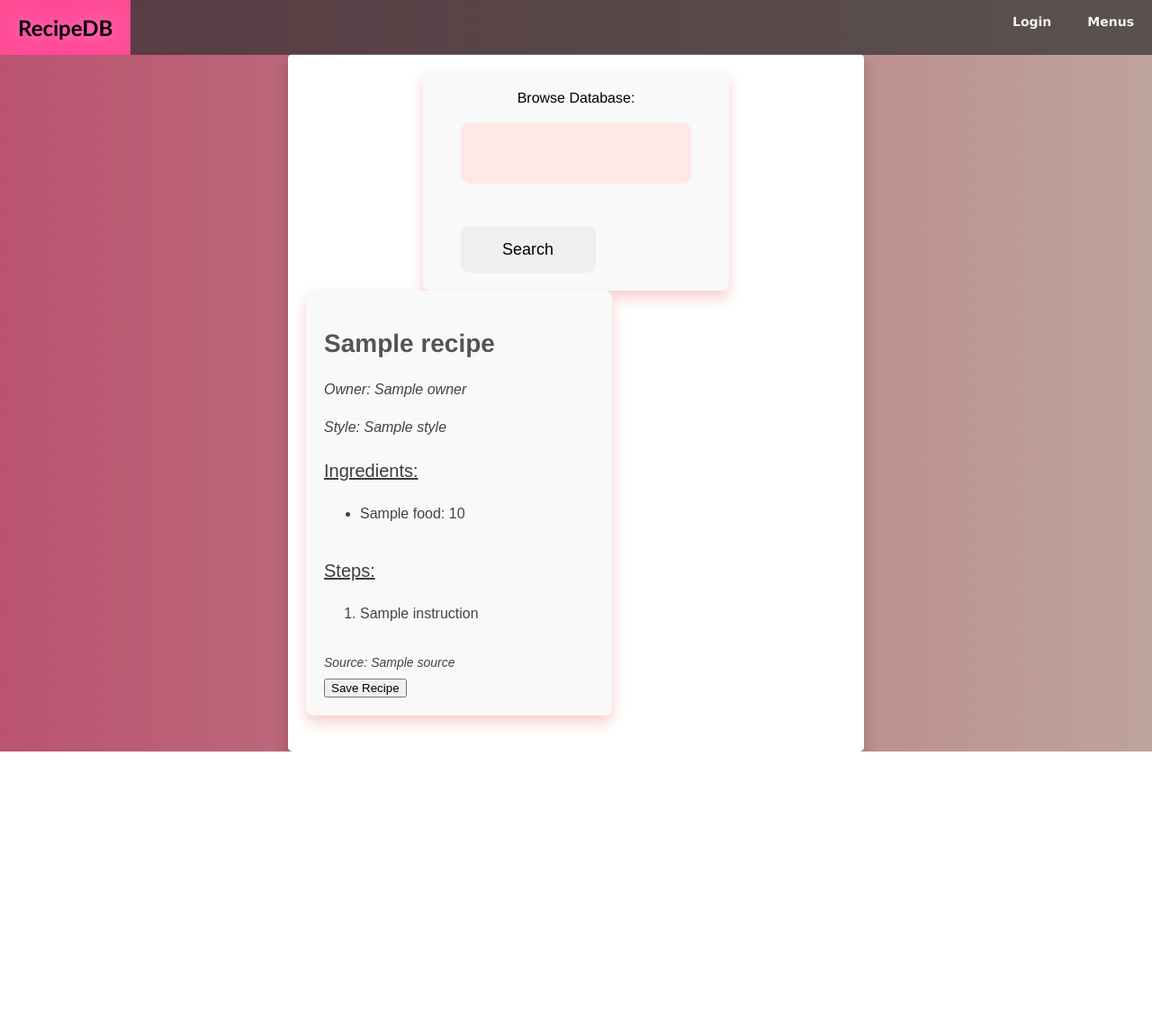
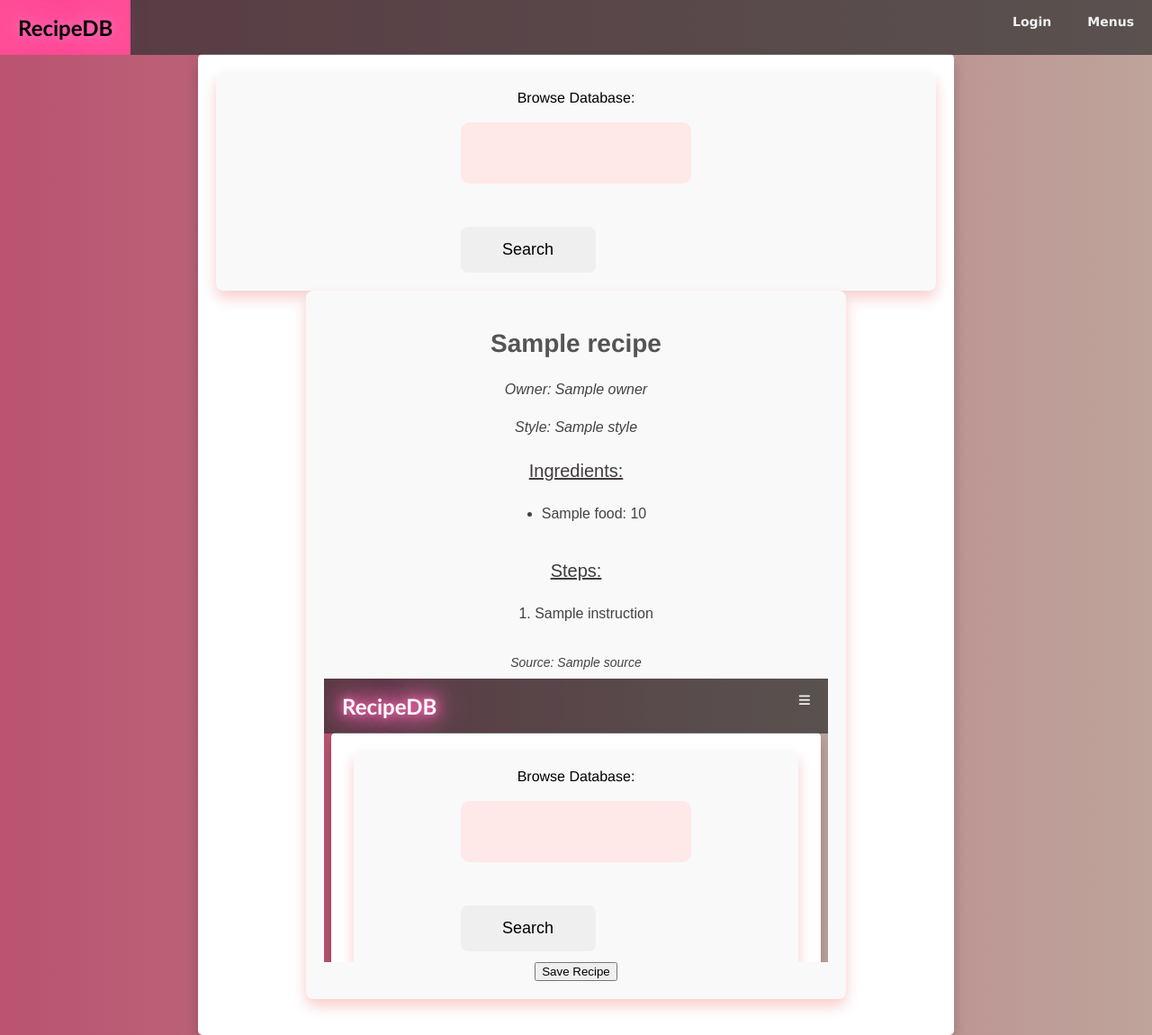
Before and after one commit to JaimeGOTU/recipeDB, a Flask app: template templates/browse_recipes.html in a window 1280 px wide. Shown: the whole page at 90% size. Before the commit the page ends 835 px from the top, so only its background shows below. Run offline with Flask 3, Linux system fonts and the light colour scheme; the template is opened without the code that fills it: most values are stand-ins (such as "Sample title", 1, 10 or a date in 2020); some web fonts are replaced.

Commit message:
fixing css for newly added templates

```diff
--- a/controller/main.py
+++ b/controller/main.py
@@ -145,6 +145,7 @@ def my_recipes():
         recipes = database.get_my_recipes(get_username(email))
         for recipe in recipes:
             recipe['Steps'] = json.loads(recipe['Steps'])
+            recipe['youtube_link'] = recipeapi.get_youtubelink_parser(recipe['RecName'])
         print(recipes)
     return render_template('my_recipes.html', active_page='my_recipes', name=name, email=email, picture=picture, recipes=recipes)
 
@@ -158,6 +159,10 @@ def browse_recipes():
         name = current_user.name
         email = current_user.email
         picture = current_user.picture
+        recipes = database.get_my_recipes(get_username(email))
+        for recipe in recipes:
+            recipe['Steps'] = json.loads(recipe['Steps'])
+            recipe['youtube_link'] = recipeapi.get_youtubelink_parser(recipe['RecName'])
     return render_template('browse_recipes.html', active_page='browse_recipes', name=name, email=email, picture=picture)
 
 @main.route('/menus',methods=['GET', 'POST'])
--- a/static/style.css
+++ b/static/style.css
@@ -131,9 +131,6 @@ tr:hover {
     }
 }
 
-.large-text {
-    font-size: 1.6em;  /* smaller text */
-}
 
 /* Responsive design for smaller screens */
 @media (max-width: 768px) {
@@ -180,7 +177,7 @@ tr:hover {
     padding: 20px;
     border-radius: 8px;
     box-shadow: 0px 8px 16px 0px rgb(248, 205, 205);
-    width: 50%;
+    width: auto;
     display: flex;
     flex-direction: column;
     align-items: center;
@@ -259,6 +256,7 @@ tr:hover {
     flex-direction: column;
     align-items: center;
     padding: 20px;
+    text-align: left;
 }
 
 .recipe-card {
@@ -266,11 +264,11 @@ tr:hover {
     padding: 20px;
     border-radius: 8px;
     box-shadow: 0px 8px 16px 0px rgb(248, 205, 205);
-    width: 50%;
+    width: auto;
     margin-bottom: 20px;
     display: flex;
     flex-direction: column;
-    align-items: flex-start;
+    align-items: center;
     text-align: left;
     min-width: 300px;
     max-width: 800px;
@@ -325,8 +323,8 @@ tr:hover {
 }
 
 .entry-container {
-    width: 80%;
-    max-width: 600px;
+    width: auto;
+    max-width: 800px;
     margin: 0 auto;
     padding: 20px;
     box-shadow: 0px 8px 16px 0px rgba(0,0,0,0.2);
@@ -391,7 +389,12 @@ tr:hover {
     transform: scale(1.05);
 }
 
-
+#searchResults {
+    display: flex;
+    flex-direction: column;
+    align-items: center;
+    text-align: left;
+}
 
 .user-account {
     margin: 100px
@@ -434,3 +437,25 @@ tr:hover {
     color: #ffffff;
     text-shadow: 0 0 10px #ff69b4, 0 0 20px #ff69b4, 0 0 30px #ff69b4, 0 0 40px #ff69b4;
 }
+
+#recipe {
+    font-size: 16px;
+    color: #000000;
+    background: #ffe8e8;
+    border: none;
+    outline: none;
+    border-radius: 10px;
+    padding: 10px;
+    width: 80%;
+    margin-bottom: 20px;
+    box-shadow: 0px 8px 16px 0px rgb(248, 205, 205);
+    transition: transform 0.3s ease;
+}
+
+#recipe:focus {
+    transform: scale(1.05);
+}
+
+#recipe option {
+    padding: 10px;
+}
--- a/templates/browse_recipes.html
+++ b/templates/browse_recipes.html
@@ -35,6 +35,10 @@
                                 {% endfor %}
                             </ol>
                             <p class="recipe-source">Source: {{ recipe.Source }}</p>
+                            <!-- Embed YouTube video -->
+                            {% if recipe.youtube_link %}
+                                <iframe width="560" height="315" src="{{ recipe.youtube_link }}" frameborder="0" allow="autoplay; encrypted-media" allowfullscreen></iframe>
+                            {% endif %}
                             <button class="save-recipe-button">Save Recipe</button>
                         </div>
                     {% endfor %}
@@ -97,7 +101,7 @@
                                 }
                                 html += '</ol>';
                                 html += '<p class="recipe-source">Source: ' + recipe.Source + '</p>';
-                                html += '<button class="save-recipe-button" data-recipe-name="' + recipe.RecName + '">Save Recipe</button>';
+                                html += '<button class="select-recipe-button" data-recipe-name="' + recipe.RecName + '">Save Recipe</button>';
                                 html += '</div>';
                             });
                         }
--- a/templates/my_recipes.html
+++ b/templates/my_recipes.html
@@ -25,7 +25,11 @@
                             {% endfor %}
                         </ol>
                         <p class="recipe-source">Source: {{ recipe.Source }}</p>
-                        <button class="delete-recipe-button">Delete Recipe</button>
+                        <!-- Embed YouTube video -->
+                        {% if recipe.youtube_link %}
+                            <iframe width="560" height="315" src="{{ recipe.youtube_link }}" frameborder="0" allow="autoplay; encrypted-media" allowfullscreen></iframe>
+                        {% endif %}
+                        <button class="select-recipe-button">Delete Recipe</button>
                     </div>
                 {% endfor %}
             {% endif %}
--- a/templates/navbar.html
+++ b/templates/navbar.html
@@ -16,7 +16,7 @@
     <a href="/browse_recipes" class="recipe-option">Browse Recipes</a>
     <a href="/my_recipes" class="recipe-option">My Recipes</a>
     <img class="user-icon" src="{{picture}}" alt="User Image">
-    <a href="/profile" class="user-banner"> Lets get cooking, {{name}}!</a>
+    <a href="/profile" class="user-banner"> Let's get cooking, {{name}}!</a>
     {% endif %}
 
     <a href="javascript:void(0);" class="icon" onclick="navbarFunction()"> <i class="fa fa-bars"></i> </a>
--- a/templates/profile.html
+++ b/templates/profile.html
@@ -13,9 +13,9 @@
         <p id="email">{{email}}</p>
     </div>
     <div class="user-actions">
-        <button id="change-password">Change Password</button>
-        <button id="delete-account">Delete Account</button>
-        <button id="update-picture">Update Picture</button>
+        <button class="select-recipe-button">Change Password</button>
+        <button class="select-recipe-button">Delete Account</button>
+        <button class="select-recipe-button">Update Picture</button>
     </div>
   </div>
 </body>
--- a/templates/saved_recipes.html
+++ b/templates/saved_recipes.html
@@ -25,7 +25,7 @@
                             {% endfor %}
                         </ol>
                         <p class="recipe-source">Source: {{ recipe.Source }}</p>
-                        <button class="save-recipe-button">Delete Recipe</button>
+                        <button class="select-recipe-button">Delete Recipe</button>
                     </div>
                 {% endfor %}
             {% endif %}
```
Also changed, not shown: templates/add_recipes.html (+6 -3 lines).
